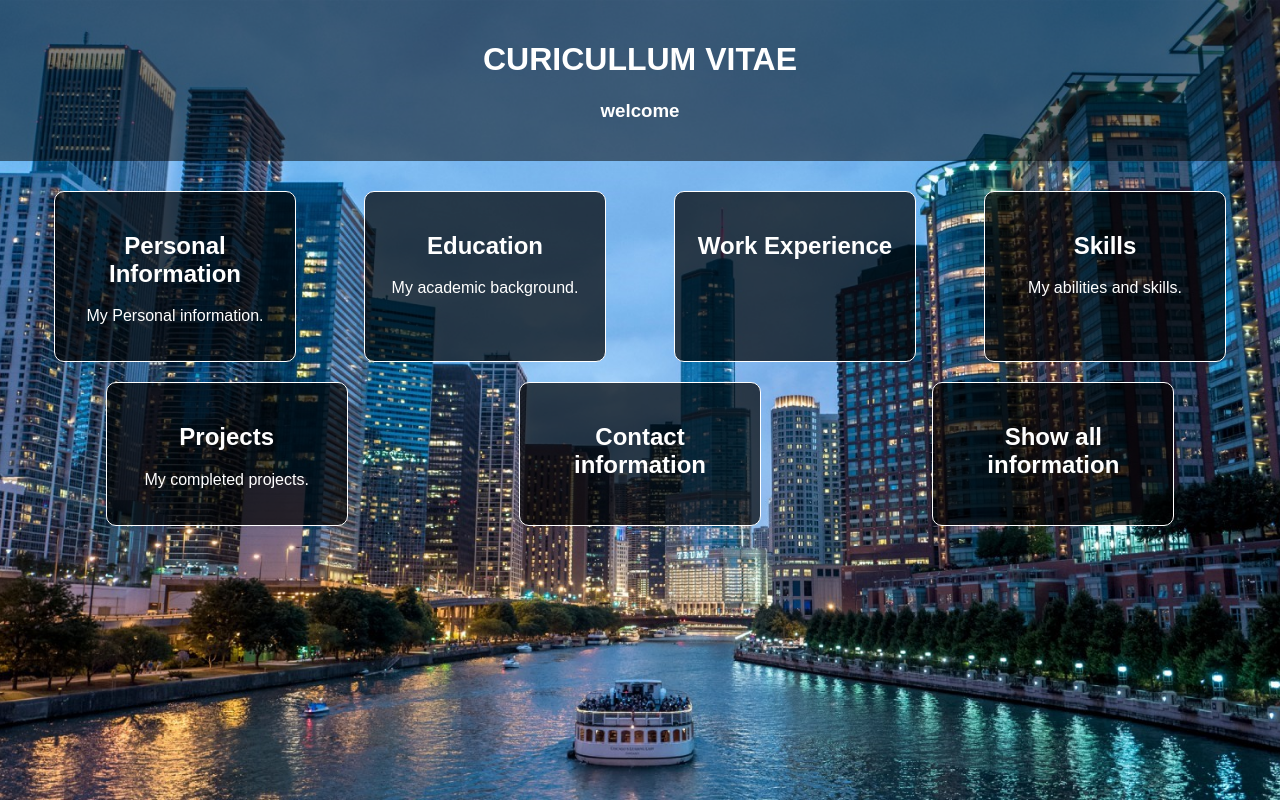
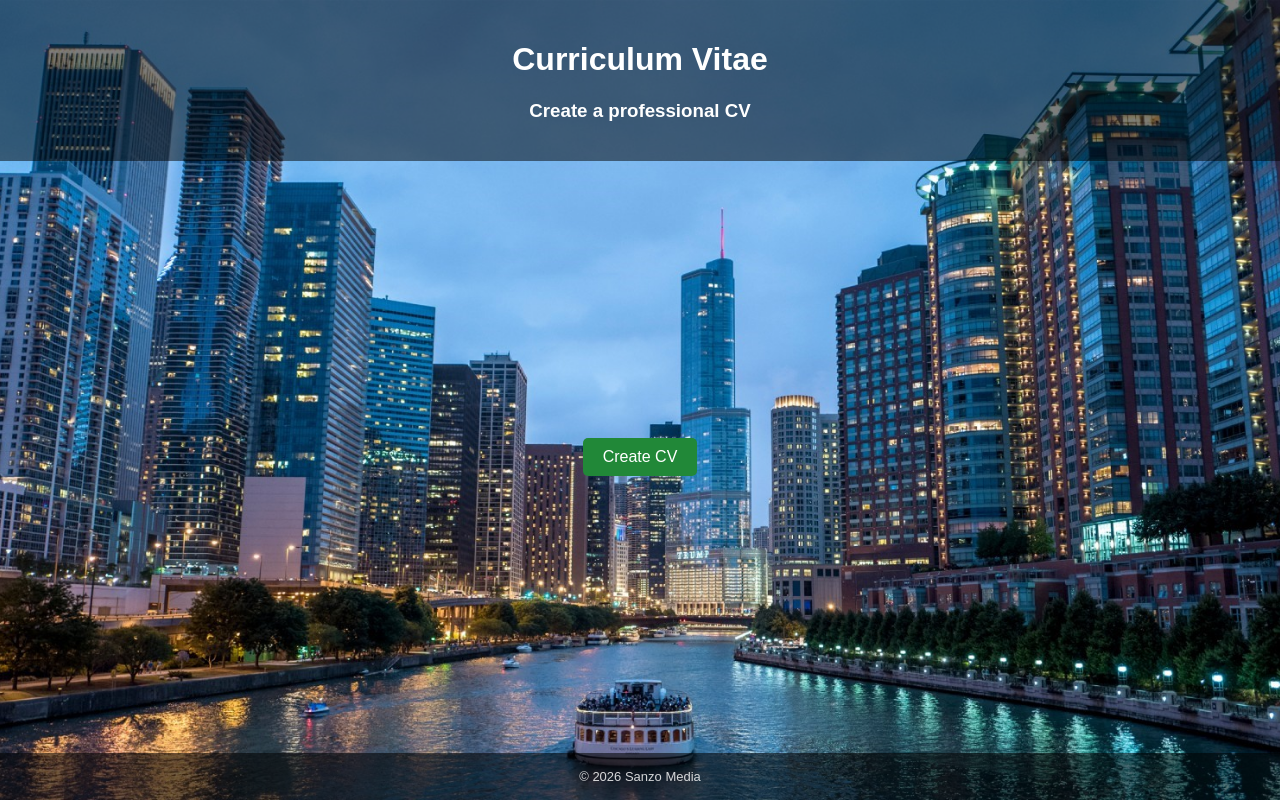
Before and after one commit to masana-sanzo/makhuvelecv, a Flask app: page / in a window 1280 px wide. Run offline with Flask 3, Linux system fonts and the light colour scheme.

Commit message:
Refactor styles and update index page for improved layout and design; enhance footer visibility and remove unused elements.

```diff
--- a/static/css/styles.css
+++ b/static/css/styles.css
@@ -1,4 +1,6 @@
 body {
+    display: flex;
+    flex-direction: column;
     min-height: 100vh;
     margin: 0;
     color: white;
@@ -28,30 +30,21 @@ header {
 
 .home-container {
     display: flex;
-    flex-wrap: wrap;
-    justify-content: space-around;
+    flex: 1;
+    align-items: center;
+    justify-content: center;
     padding: 20px;
 }
 
-.box,
 .container {
     padding: 20px;
     border-radius: 10px;
     background: rgba(0, 0, 0, 0.7);
 }
 
-.box {
-    width: 200px;
-    margin: 10px;
-    border: 1px solid #fff;
-    color: white;
-    text-align: center;
-    text-decoration: none;
-    transition: transform 0.2s;
-}
-
-.box:hover {
-    transform: scale(1.05);
+.create-cv-button {
+    padding: 14px 32px;
+    font-size: 18px;
 }
 
 .container {
@@ -84,6 +77,14 @@ textarea {
 footer {
     margin-top: 20px;
     text-align: center;
+}
+
+.site-footer {
+    margin-top: auto;
+    padding: 16px;
+    background: rgba(0, 0, 0, 0.55);
+    color: rgba(255, 255, 255, 0.82);
+    font-size: 13px;
 }
 
 .form-actions,
--- a/templates/base.html
+++ b/templates/base.html
@@ -9,5 +9,6 @@
 </head>
 <body class="{% block body_class %}{% endblock %}">
     {% block content %}{% endblock %}
+    <footer class="site-footer">&copy; 2026 Sanzo Media</footer>
 </body>
 </html>
--- a/templates/index.html
+++ b/templates/index.html
@@ -3,34 +3,10 @@
 {% block body_class %}home-page{% endblock %}
 {% block content %}
 <header>
-    <h1>CURICULLUM VITAE</h1>
-    <h3>welcome</h3>
+    <h1>Curriculum Vitae</h1>
+    <h3>Create a professional CV</h3>
 </header>
 <main class="home-container">
-    <a class="box" href="{{ url_for('step', step_number=1) }}">
-        <h2>Personal Information</h2>
-        <p>My Personal information.</p>
-    </a>
-    <a class="box" href="{{ url_for('step', step_number=2) }}">
-        <h2>Education</h2>
-        <p>My academic background.</p>
-    </a>
-    <a class="box" href="{{ url_for('step', step_number=3) }}">
-        <h2>Work Experience</h2>
-    </a>
-    <a class="box" href="{{ url_for('step', step_number=4) }}">
-        <h2>Skills</h2>
-        <p>My abilities and skills.</p>
-    </a>
-    <a class="box" href="{{ url_for('step', step_number=5) }}">
-        <h2>Projects</h2>
-        <p>My completed projects.</p>
-    </a>
-    <a class="box" href="{{ url_for('step', step_number=6) }}">
-        <h2>Contact information</h2>
-    </a>
-    <a class="box" href="{{ url_for('summary') }}">
-        <h2>Show all information</h2>
-    </a>
+    <a class="button create-cv-button" href="{{ url_for('step', step_number=1) }}">Create CV</a>
 </main>
 {% endblock %}
```
